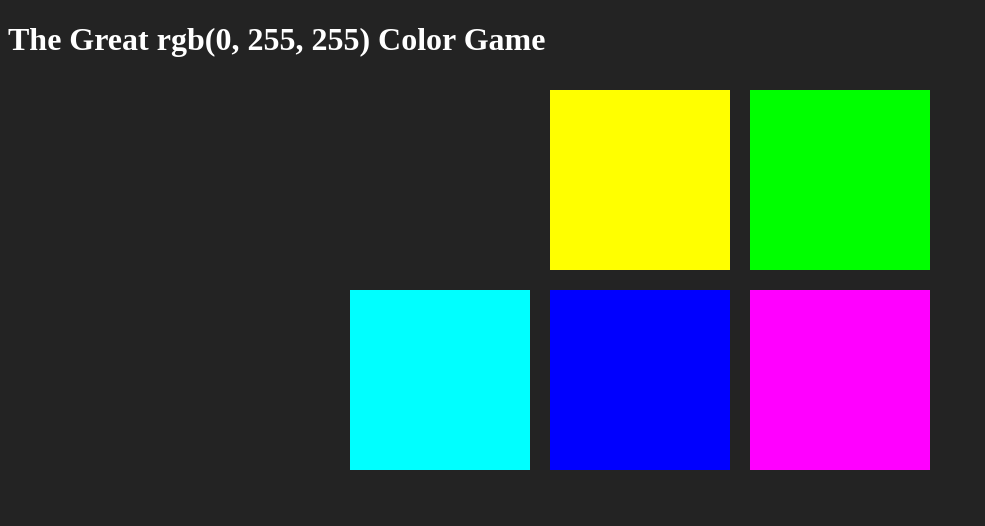
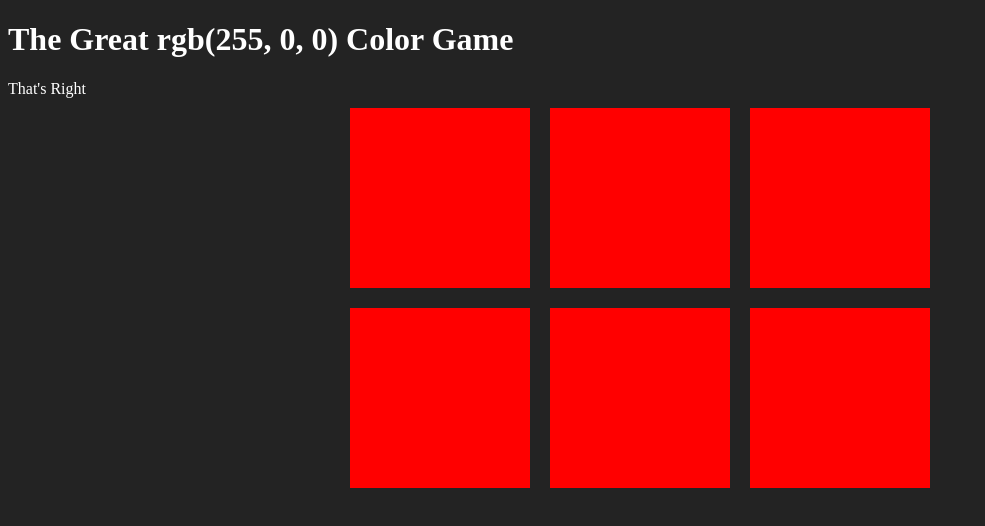
Before and after one commit to Jatudrei/Steele-Bootcamp, a plain HTML site: page rgb-guessing-game.html in a window 1280 px wide. Both pictures are taken after a click on the element 439 px from the left and 179 px from the top of the page. Shown: the whole page, without its empty margins (0-985 px from the left). Drawn offline with Linux system fonts and the light colour scheme.

Commit message:
guessing game now picks a square at random to be the winning square

```diff
--- a/rgb-guessing-game.css
+++ b/rgb-guessing-game.css
@@ -18,3 +18,7 @@ background-color: purple;
 max-width: 600px;
 margin: 0 auto;
 }
+
+span {
+color: white;
+}
--- a/rgb-guessing-game.html
+++ b/rgb-guessing-game.html
@@ -8,6 +8,10 @@
 </head>
 <body>
 <h1>The Great <span id="colorDisplay">RGB</span> Color Game</h1>
+
+<div>
+    <span id= "message"></span>
+</div>
 
     <div id="container">
         <div class="square"></div>
--- a/rgb-guessing-game.js
+++ b/rgb-guessing-game.js
@@ -8,8 +8,9 @@ var colors = [
               ]
 
 var squares = document.querySelectorAll(".square");
-var pickedColor = colors[3];
+var pickedColor = pickColor();
 var colorDisplay = document.querySelector("#colorDisplay");
+var messageDisplay = document.querySelector("#message");
 
 colorDisplay.textContent = pickedColor;
 
@@ -22,9 +23,24 @@ for (var i = 0; i < squares.length; i++) {
         // compare color of clicked square to pickedColor
         var clickedColor = this.style.background;
         if(clickedColor === pickedColor) {
-        alert("Correct!");
+            messageDisplay.textContent = "That's Right";
+            changeColors(clickedColor);
         } else {
           this.style.background="#232323";
+          messageDisplay.textContent = "Try Again";
           }
         });
 }
+
+function changeColors(color){
+    // loop through all squares
+    for (var i = 0; i < squares.length; i++) {
+            // change color of each to match correct color
+        squares[i].style.background = color;
+    }
+}
+
+function pickColor(){
+    var random = Math.floor(Math.random() * colors.length);
+    return colors[random];
+}
```
